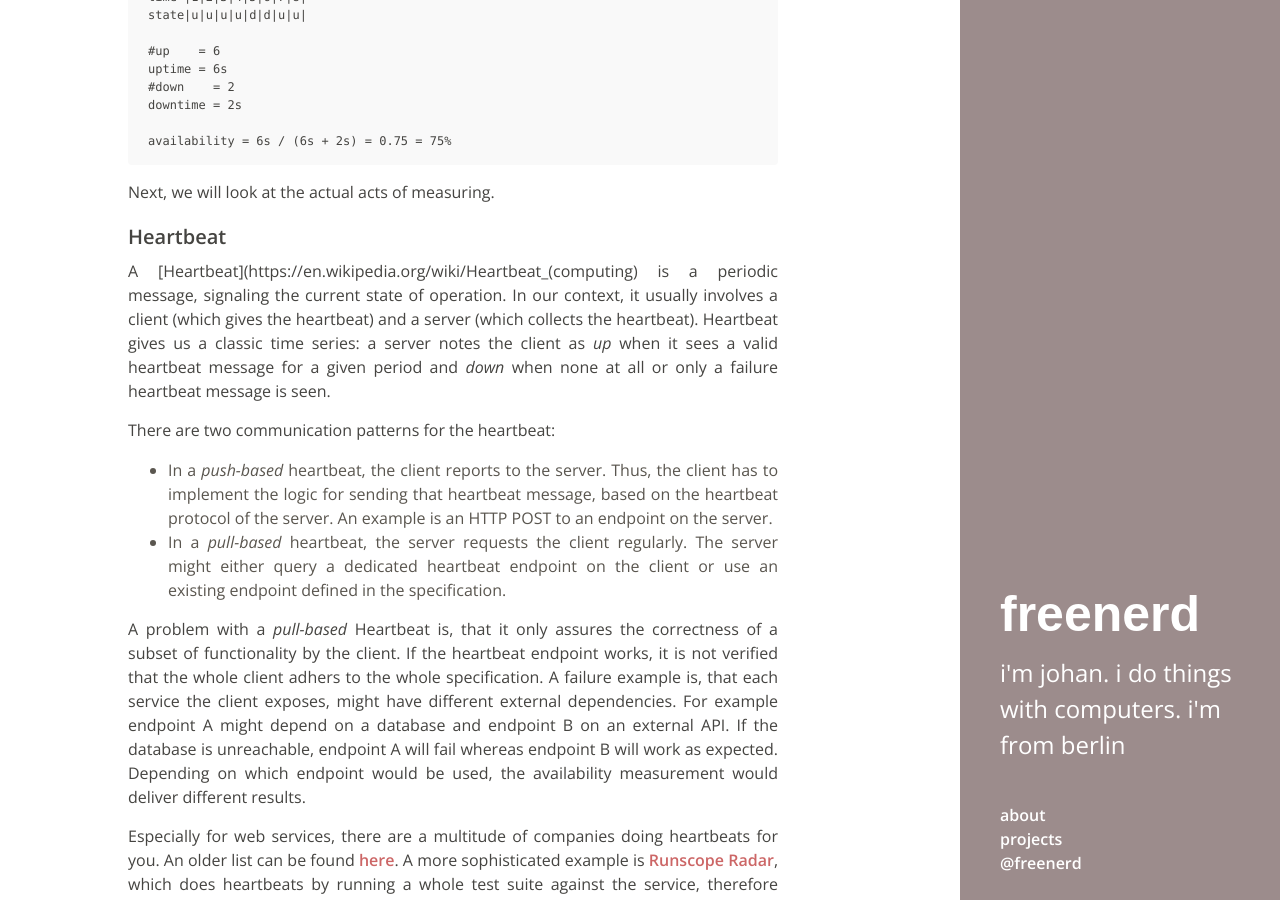
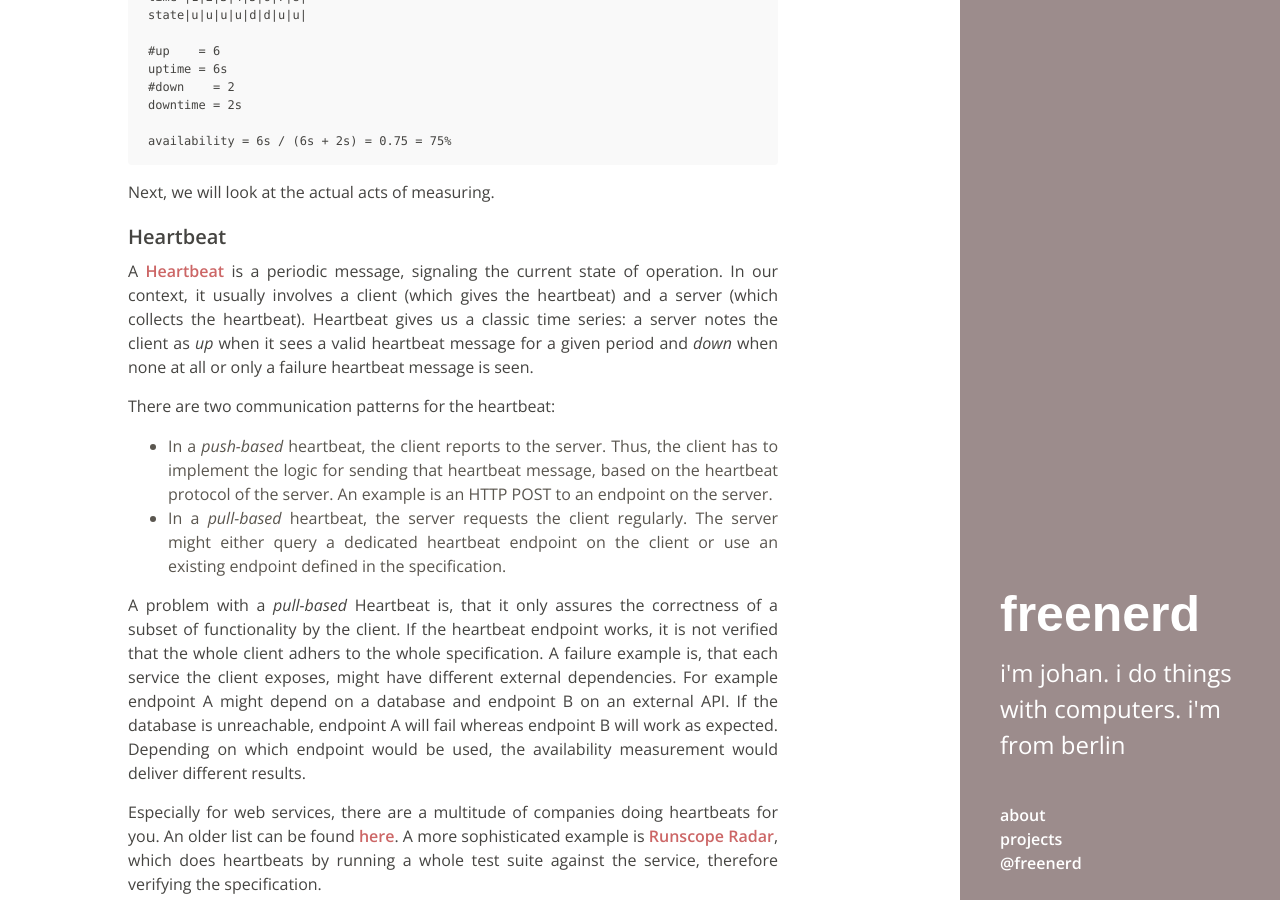
Before and after one commit to freenerd/freenerd.github.io, a Jekyll site: the page built from _posts/2014-04-03-on-measuring-availability-for-services.md, in a window 1280 px wide and 900 px high, scrolled down 1972 px. Built offline with Jekyll 4.4.1, drawn with Linux system fonts in a browser that asks for light colours; Markdown is read by kramdown in place of the engine named in the settings; comment, search, counter and statistics services are not loaded; some of the changed lines change nothing that is shown.

Commit message:
Fix heartbeat link

```diff
--- a/_posts/2014-04-03-on-measuring-availability-for-services.md
+++ b/_posts/2014-04-03-on-measuring-availability-for-services.md
@@ -75,7 +75,7 @@ Next, we will look at the actual acts of measuring.
 
 ### Heartbeat
 
-A [Heartbeat](https://en.wikipedia.org/wiki/Heartbeat_(computing) is a periodic message, signaling the current state of operation. In our context, it usually involves a client (which gives the heartbeat) and a server (which collects the heartbeat). Heartbeat gives us a classic time series: a server notes the client as _up_ when it sees a valid heartbeat message for a given period and _down_ when none at all or only a failure heartbeat message is seen.
+A [Heartbeat](https://en.wikipedia.org/wiki/Heartbeat_%28computing%29) is a periodic message, signaling the current state of operation. In our context, it usually involves a client (which gives the heartbeat) and a server (which collects the heartbeat). Heartbeat gives us a classic time series: a server notes the client as _up_ when it sees a valid heartbeat message for a given period and _down_ when none at all or only a failure heartbeat message is seen.
 
 There are two communication patterns for the heartbeat:
 
```
